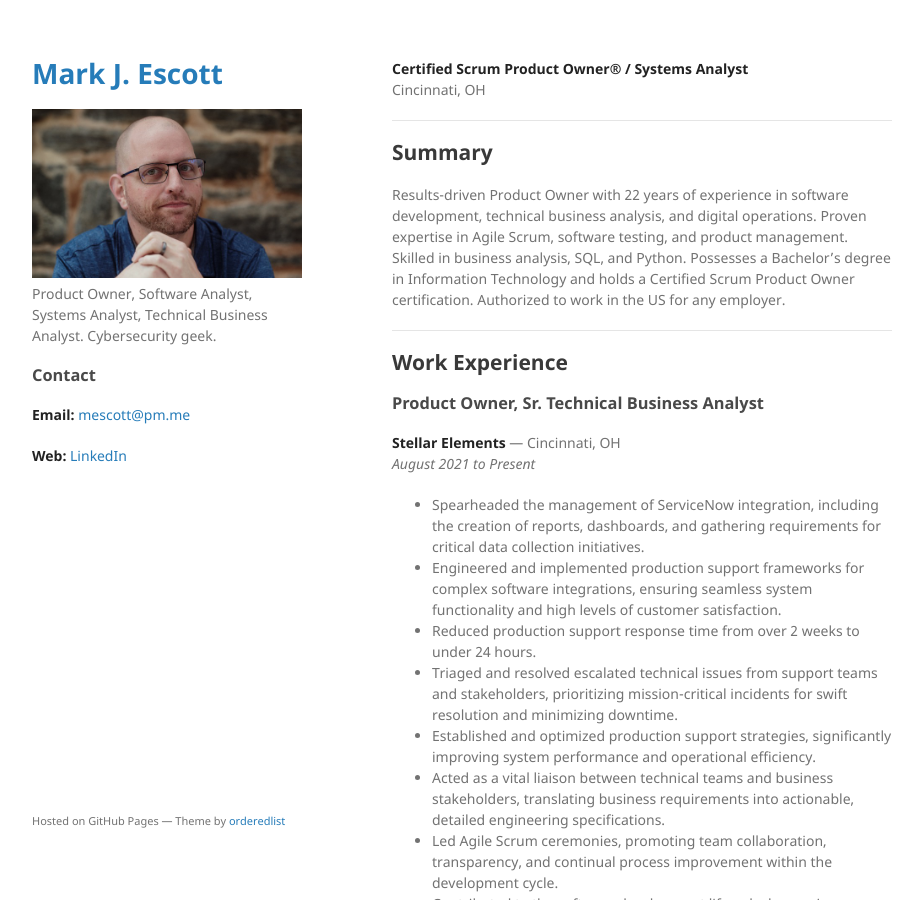
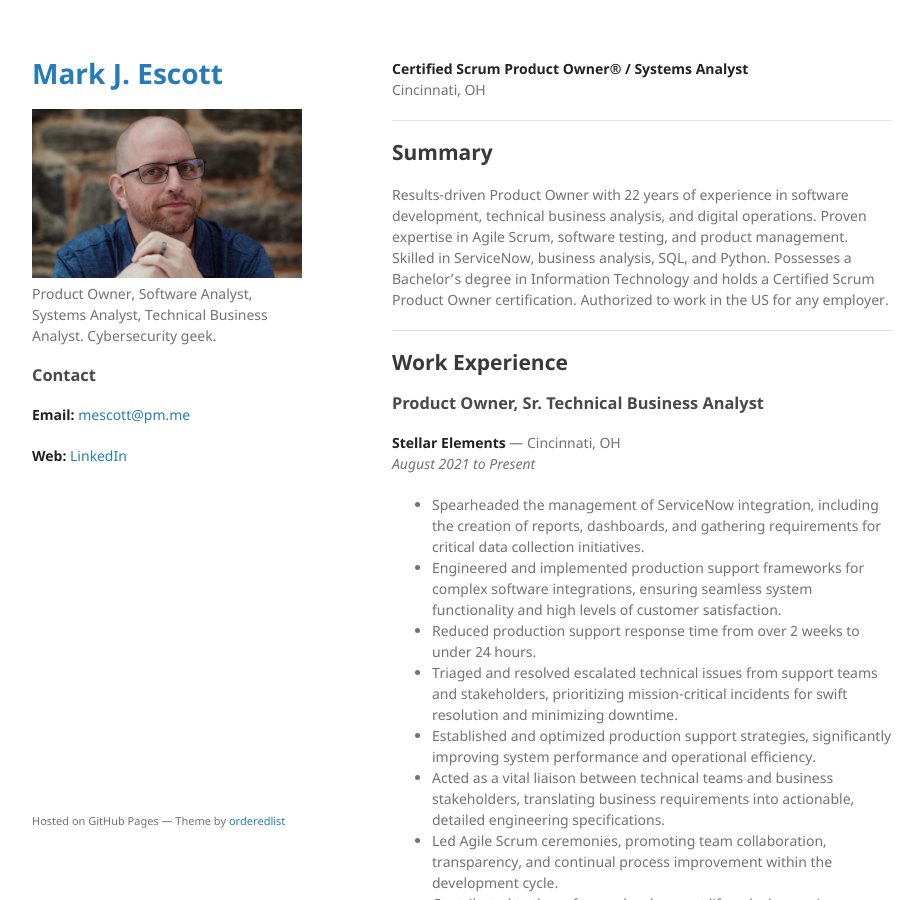
Before and after one commit to mjescott/mjescott.github.io, a Jekyll site: the page built from index.md, in a window 1280 px wide and 900 px high. Shown: the whole window, without its empty margins (178-1101 px from the left). Built offline with Jekyll 4.4.1, drawn with Linux system fonts in a browser that asks for light colours; some of the changed text lies outside the part shown.

Commit message:
Update index.md

```diff
--- a/index.md
+++ b/index.md
@@ -9,7 +9,7 @@ Cincinnati, OH
 
 ## Summary
 
-Results-driven Product Owner with 22 years of experience in software development, technical business analysis, and digital operations. Proven expertise in Agile Scrum, software testing, and product management. Skilled in business analysis, SQL, and Python. Possesses a Bachelor's degree in Information Technology and holds a Certified Scrum Product Owner certification. Authorized to work in the US for any employer.
+Results-driven Product Owner with 22 years of experience in software development, technical business analysis, and digital operations. Proven expertise in Agile Scrum, software testing, and product management. Skilled in ServiceNow, business analysis, SQL, and Python. Possesses a Bachelor's degree in Information Technology and holds a Certified Scrum Product Owner certification. Authorized to work in the US for any employer.
 
 ---
 
@@ -65,6 +65,7 @@ Southern New Hampshire University — Manchester, NH
 - Requirements Gathering
 - SDLC
 - Scrum
+- ServiceNow
 - Software Development
 - Software Testing
 - SQL
```
Also changed, not shown: other parts of index.md (+0 -5 lines).
